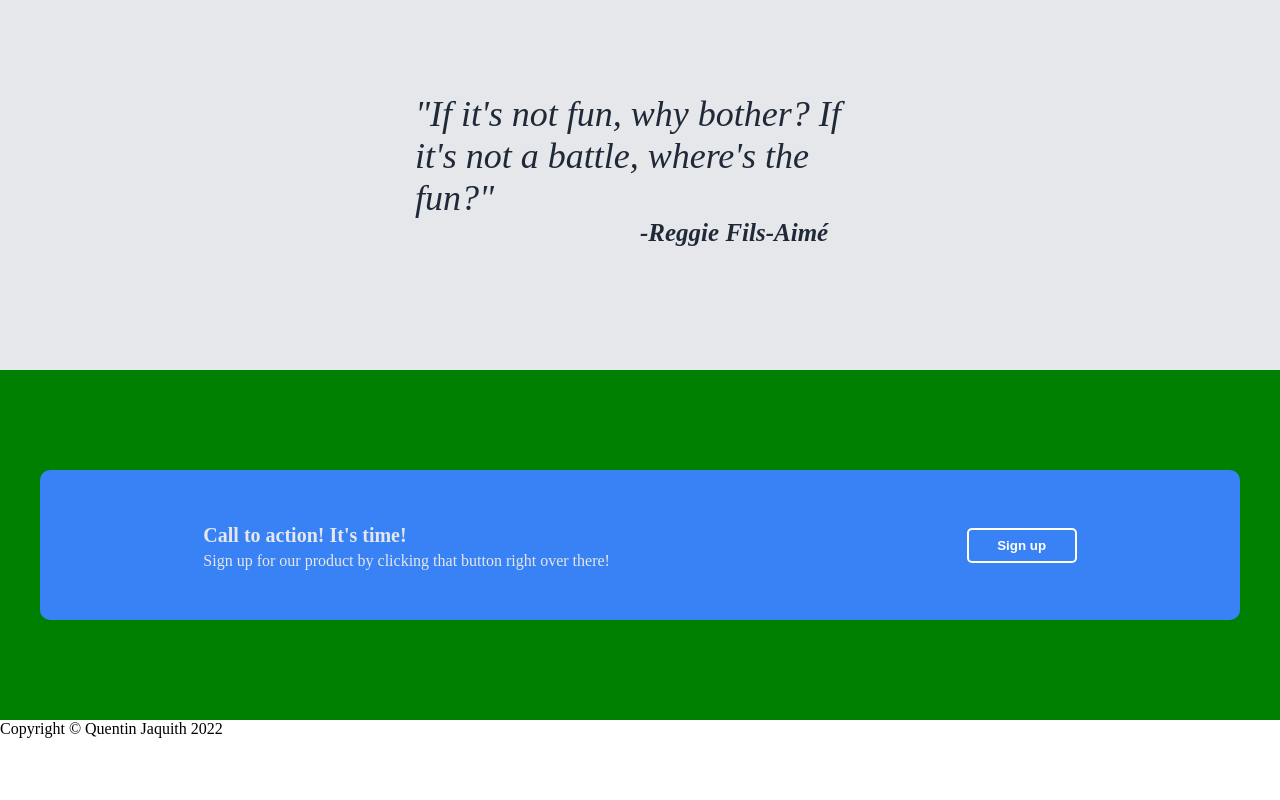
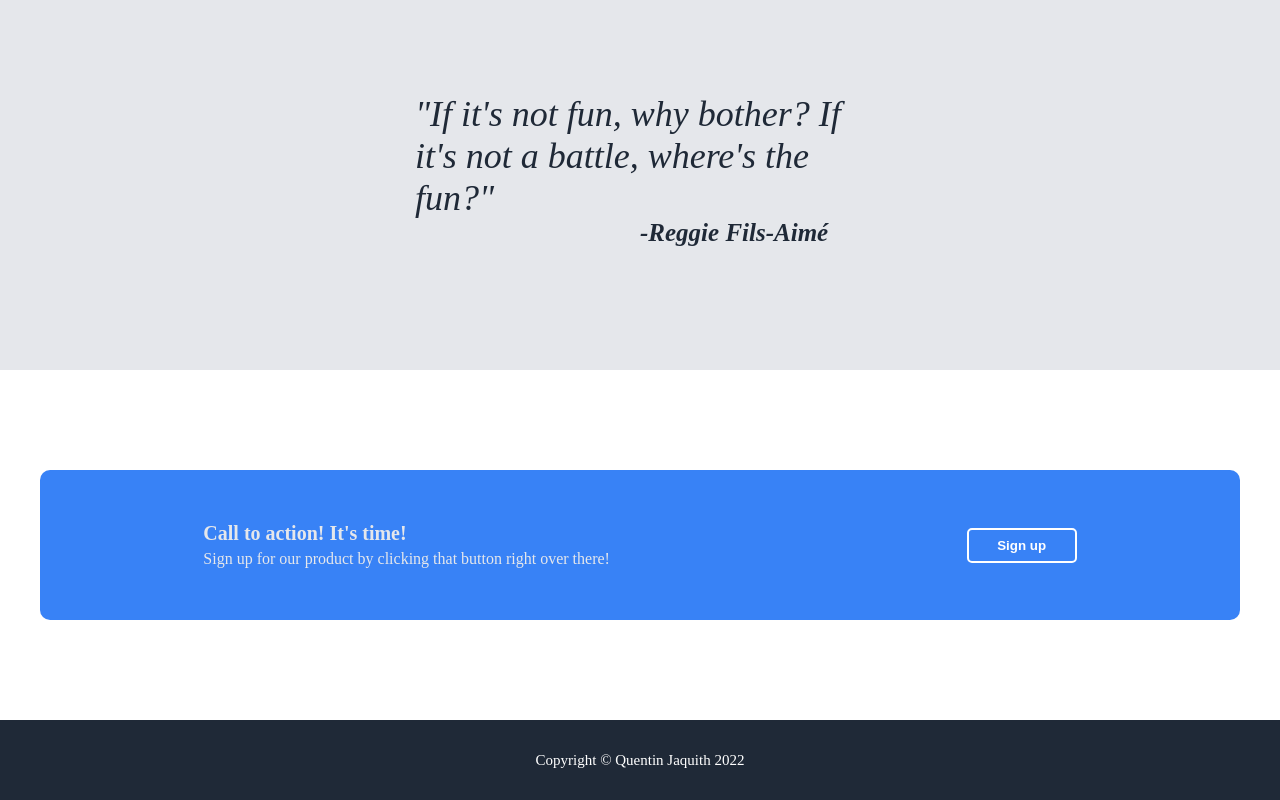
Before and after one commit to KwintennIsMe/landing-page, a plain HTML site: page index.html in a window 1280 px wide. Shown: the part 880-1680 px from the top of the page. Before the commit the page ends 1618 px from the top, so only its background shows below. Drawn offline with Linux system fonts and the light colour scheme.

Commit message:
Add footer and finishing touches to main page

```diff
--- a/index.html
+++ b/index.html
@@ -24,7 +24,7 @@
         <div class="headercontent">
             <div class="hero">
                 <h1 class="heromain">This website is awesome</h1>
-                <p class="herosecondary">This website has some subtext that goes here under the main title. It's a smaller font and the color is lower contrast.</p>
+                <p class="herosecondary">I have created this website with my somewhat limited knowledge of HTML and CSS. I will eventually come back and make it even better.</p>
                 <button class="signuptop">Sign up</button>
             </div>
             <div class="headerimage">
--- a/style/style.css
+++ b/style/style.css
@@ -77,7 +77,6 @@ ul {
     align-items: center;
     flex-direction: column;
     height: 400px;
-    background: orange;
 }
 
 .centerimages img{
@@ -134,7 +133,6 @@ ul {
 }
 
 .nearendcontain {
-    background: green;
     height: 350px;
     display: flex;
     justify-content: center;
@@ -158,9 +156,11 @@ ul {
 .actioncall h3 {
     margin-bottom: 5px;
     font-size: 20px;
+    margin-top: 0;
 }
 .actioncall p {
     margin-top: 0;
+    margin-bottom: 0;
 }
 
 .signupbottom {
@@ -171,4 +171,15 @@ ul {
     color: white;
     border: 2px solid white;
     font-weight: bold;
+    nar
 }
+
+.footer {
+    height: 80px;
+    background: #1F2937;
+    color: white;
+    display: flex;
+    justify-content: center;
+    align-items: center;
+    font-size: 15px;
+}
```
